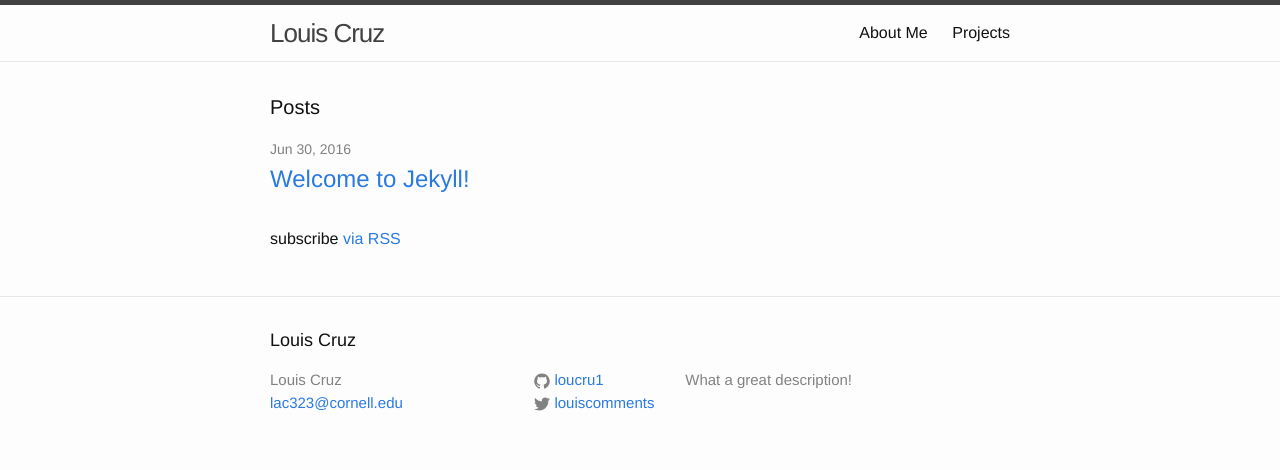
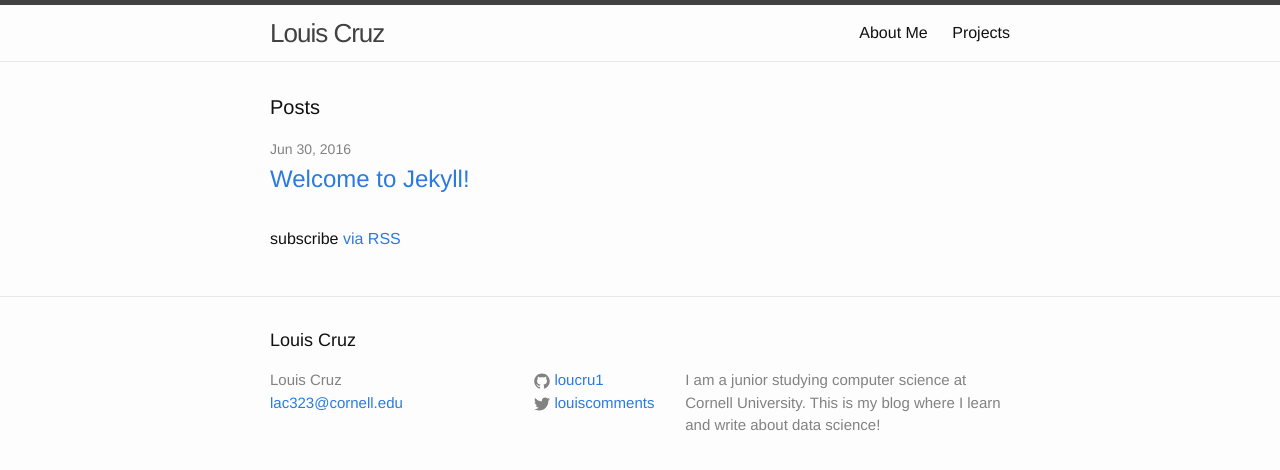
Before and after one commit to loucru1/loucru1.github.io, a Jekyll site: the page built from index.html, in a window 1280 px wide. Shown: the top 470 px of the page. Built offline with Jekyll 4.4.1, drawn with Linux system fonts in a browser that asks for light colours.

Commit message:
updating website description

```diff
--- a/_config.yml
+++ b/_config.yml
@@ -8,7 +8,9 @@
 # Site settings
 title: Louis Cruz
 email: lac323@cornell.edu
-description: What a great description!
+description: >
+            I am a junior studying computer science at Cornell University.
+             This is my blog where I learn and write about data science!
 baseurl: "" # the subpath of your site, e.g. /blog
 url: "http://loucru1.github.io" # the base hostname & protocol for your site
 twitter_username: louiscomments
```
